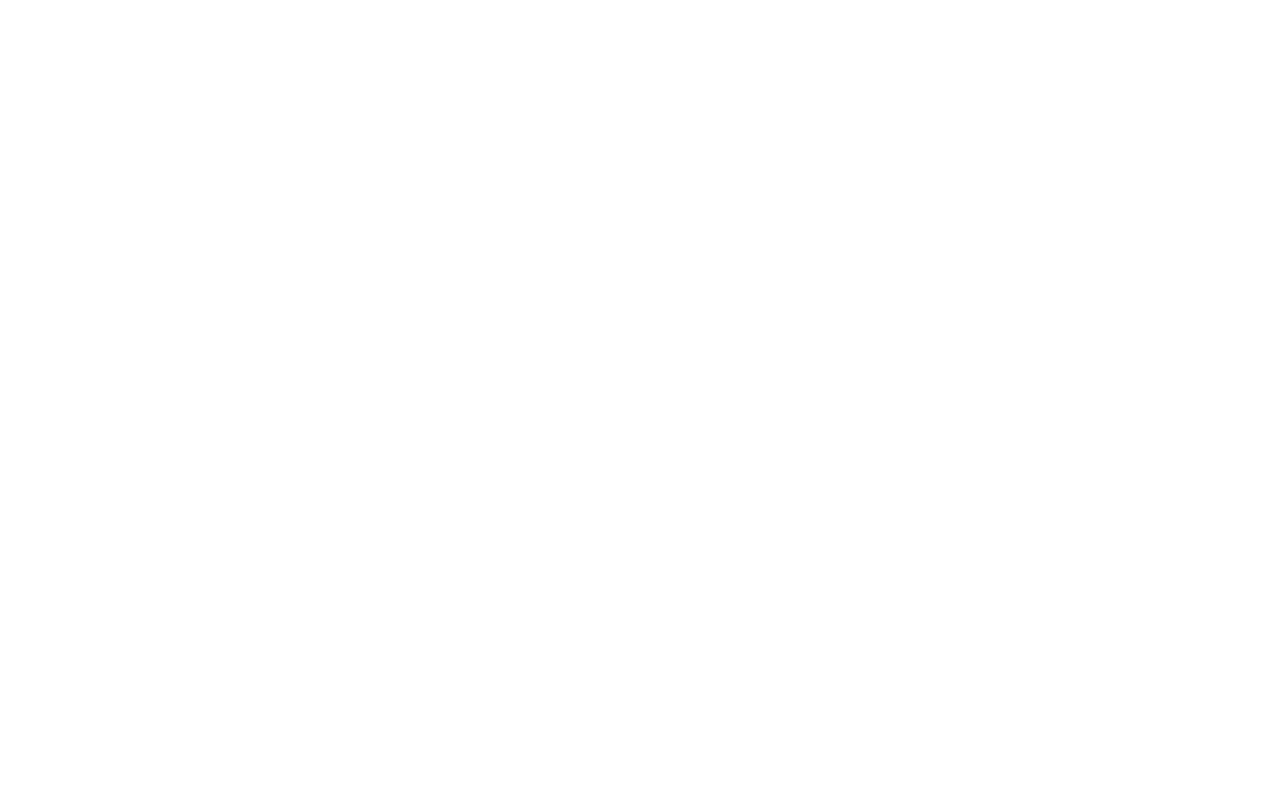
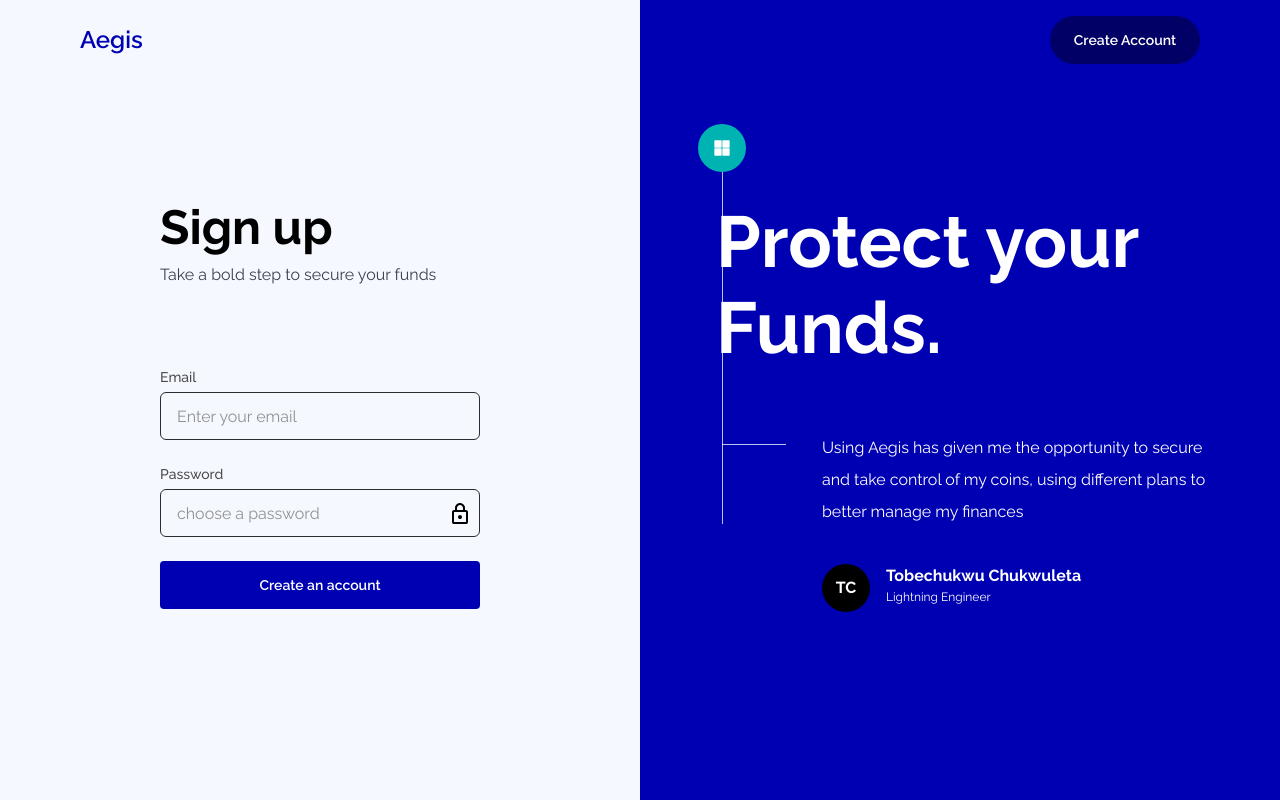
Before and after one commit to IgboPharaoh/aegis-client, a Next.js app: page /sign-up in a window 1280 px wide. Built offline with nearby package versions, Linux system fonts and the light colour scheme; no server answers.

Commit message:
add sign up page

```diff
--- a/src/pages/sign-up.tsx
+++ b/src/pages/sign-up.tsx
@@ -1,10 +1,132 @@
-import { Box } from '@chakra-ui/react';
-import React from 'react';
+import React, { ChangeEvent, useCallback, useState } from 'react';
+import Header from '@/pages/components/Header';
+import { Box, Center, Flex, Stack, Text } from '@chakra-ui/react';
+import CommaComponent from '@/pages/components/CommaComponent';
+import CustomInput from '@/pages/components/CustomInput';
+import CustomButton from '@/pages/components/CustomButton';
+import { useCreateAccountHook } from '@/pages/hooks/useCreateAccountHook';
+import Image from 'next/image';
+import padlockOpen from 'public/padlock-open.svg';
+import padlockClose from 'public/padlock-close.svg';
 
 const SignUp = () => {
+    const { loginData, setLoginData, email, password, error, createUserAccount, isLoading } = useCreateAccountHook();
+    const [showPassword, setShowPassword] = useState(false);
+
+    const handleInputChange = useCallback(
+        (event: ChangeEvent<HTMLInputElement>) => {
+            event.preventDefault();
+
+            setLoginData((loginData) => ({ ...loginData, [event.target.name]: event.target.value }));
+        },
+        [loginData]
+    );
+
     return (
         <div>
-            <Box></Box>
+            <Box mt='16px' width='100%' position='absolute'>
+                <Header />
+            </Box>
+            <Flex>
+                <Box bgColor='#f5f8ff' width='100%' height='100vh'>
+                    <Flex flexDir='column' height='100%' justifyContent='center' alignItems='center'>
+                        <Box width={'50%'}>
+                            <Text color='black' fontWeight='700' fontSize='48px'>
+                                Sign up
+                            </Text>
+                            <Text opacity='0.85' fontSize='16px'>
+                                Take a bold step to secure your funds
+                            </Text>
+                            <Stack mt='80px' spacing='24px'>
+                                <CustomInput
+                                    labelName='Email'
+                                    placeholder='Enter your email'
+                                    value={email}
+                                    onChange={handleInputChange}
+                                    name='email'
+                                    type='email'
+                                />
+                                <CustomInput
+                                    labelName='Password'
+                                    placeholder='choose a password'
+                                    value={password}
+                                    onChange={handleInputChange}
+                                    name='password'
+                                    type={showPassword ? 'text' : 'password'}
+                                    // eslint-disable-next-line react/no-children-prop
+                                    children={
+                                        <Box cursor='pointer'>
+                                            <Image
+                                                onClick={() => setShowPassword(!showPassword)}
+                                                src={showPassword ? padlockClose : padlockOpen}
+                                                alt='check mark'
+                                            />
+                                        </Box>
+                                    }
+                                />
+                                <CustomButton
+                                    onClick={createUserAccount}
+                                    width={{ base: '100%', md: '100%', lg: '100%' }}
+                                    backgroundColor='#0000b3'
+                                    borderRadius='4px'
+                                    height='48px'
+                                    isLoading={isLoading}
+                                >
+                                    Create an account
+                                </CustomButton>
+                            </Stack>
+                            {error && (
+                                <Box pt='8px'>
+                                    <Text textAlign='center' color='red' fontSize='14'>
+                                        Error: {error}
+                                    </Text>
+                                </Box>
+                            )}
+                        </Box>
+                    </Flex>
+                </Box>
+                <Box bgColor='#0000b3' width='100%' height='100vh'>
+                    <Flex flexDir='column' height='100%' justifyContent='center' alignItems='center'>
+                        <Box>
+                            <Flex>
+                                <Box mt='-64px' mr='-30px'>
+                                    <CommaComponent />
+                                </Box>
+                                <Box>
+                                    <Text color='#ffffff' fontWeight='700' fontSize='72px'>
+                                        Protect your
+                                    </Text>
+                                    <Text lineHeight='64px' color='#ffffff' fontWeight='700' fontSize='72px'>
+                                        Funds.
+                                    </Text>
+                                    <Flex pt='72px' alignItems='flex-start' gap='36px'>
+                                        <Box ml='6px' mt='12px' opacity='0.75' bgColor='#ffffff' h='1px' w='64px'></Box>
+                                        <Box>
+                                            <Text lineHeight='32px' w='400px' color='#ffffff'>
+                                                Using Aegis has given me the opportunity to secure and take control of my coins, using different plans
+                                                to better manage my finances
+                                            </Text>
+                                            <Flex pt='36px' gap='16px'>
+                                                <Center fontWeight='700' color='#ffffff' borderRadius='32px' w='48px' h='48px' bgColor='black'>
+                                                    TC
+                                                </Center>
+                                                <Box>
+                                                    <Text fontWeight='700' color='#ffffff'>
+                                                        Tobechukwu Chukwuleta
+                                                    </Text>
+                                                    <Text fontSize='12px' color='#ffffff'>
+                                                        Lightning Engineer
+                                                    </Text>
+                                                </Box>
+                                            </Flex>
+                                        </Box>
+                                    </Flex>
+                                </Box>
+                            </Flex>
+                        </Box>
+                    </Flex>
+                </Box>
+            </Flex>
         </div>
     );
 };
```
